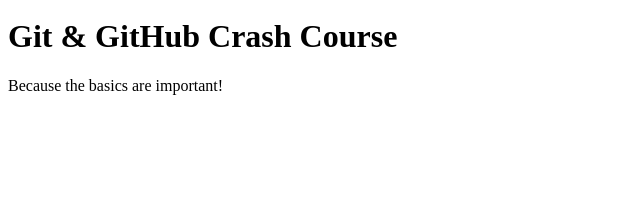
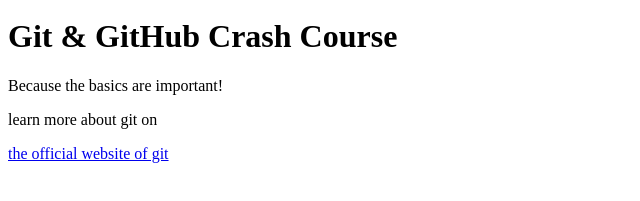
Before and after one commit to bnthurre/github-crash-couse, a plain HTML site: page index.html in a window 1280 px wide. Shown: the part 29-230 px from the top of the page, without its empty margins (0-640 px from the left). Drawn offline with Linux system fonts and the light colour scheme.

Commit message:
added a link

```diff
--- a/index.html
+++ b/index.html
@@ -13,6 +13,8 @@
     </header>
     <main>
       <p>Because the basics are important!</p>
+      <p>learn more about git on</p>
+      <a href="https://git-scm.com/book/en/v2">the official website of git</a>
     </main>
   </body>
 </html>
```
